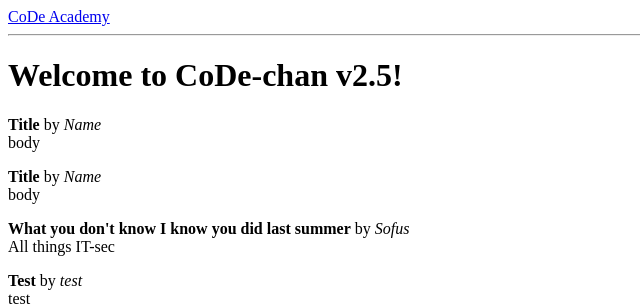
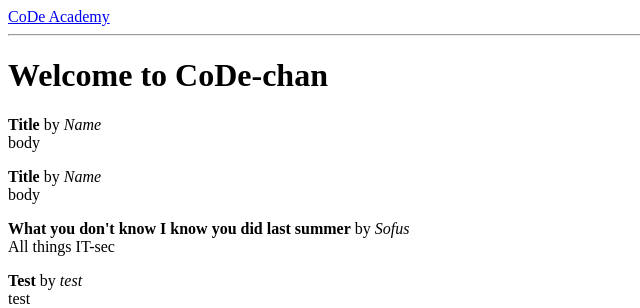
Before and after one commit to eficode-academy/ca-project, a Flask app: page / in a window 1280 px wide. Shown: the top 308 px of the page, without its empty margins (0-640 px from the left). Run offline with Flask 2, Linux system fonts and the light colour scheme; data comes from the database, SQL or seed files in the repository.

Commit message:
revert html chnges

```diff
--- a/app/templates/base.html
+++ b/app/templates/base.html
@@ -1,7 +1,7 @@
 <html>
     <head>
         {% if title %}
-        <title>{{ title }} - CoDe Academy 2019</title>
+        <title>{{ title }} - CoDe Academy</title>
         {% else %}
         <title>Welcome to CoDe Academy</title>
         {% endif %}
--- a/app/templates/index.html
+++ b/app/templates/index.html
@@ -1,6 +1,6 @@
 {% extends "base.html" %}
 {% block content %}
-<h1>Welcome to CoDe-chan v2.5!</h1>
+<h1>Welcome to CoDe-chan</h1>
     {% for post in posts %}
     <div><p><b>{{ post.title }}</b> by <i>{{ post.user_name }}</i> <br />
         {{ post.body }}</p>
```
